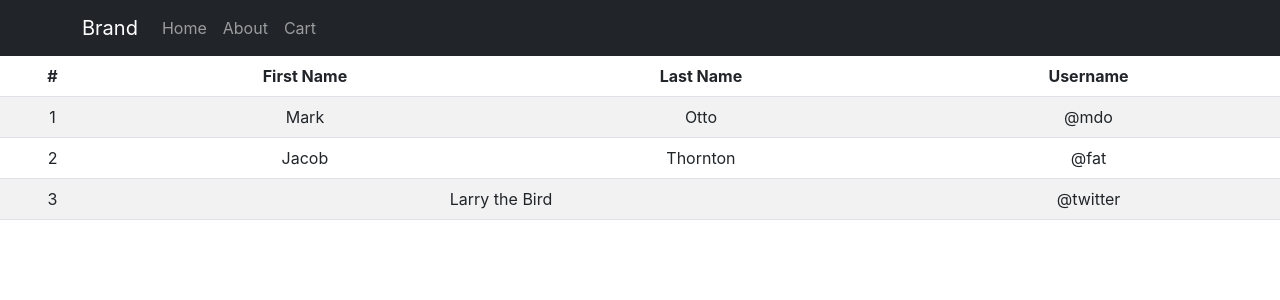
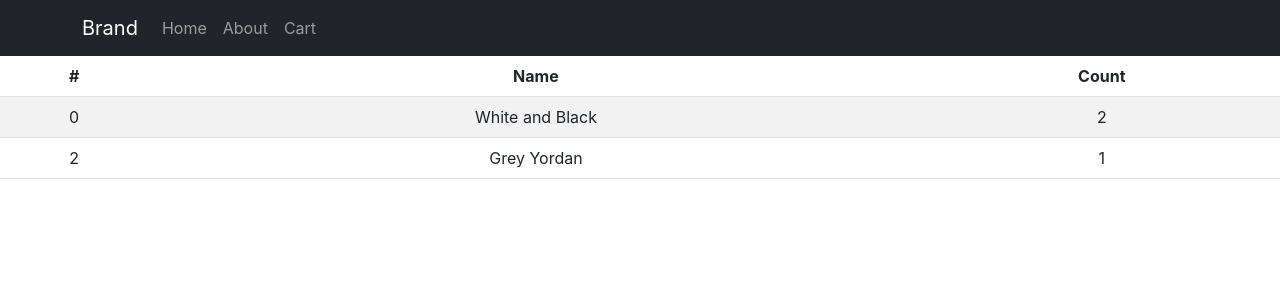
Before and after one commit to ehdrn3020/shop_reactjs, a React (Create React App) app: page /cart in a window 1280 px wide. Shown: the top 300 px of the page. Built offline with nearby package versions, Linux system fonts and the light colour scheme.

Commit message:
20230119 redux state

```diff
--- a/src/App.js
+++ b/src/App.js
@@ -3,7 +3,7 @@ import { Button, Container, Nav, Navbar, Row, Col } from 'react-bootstrap';
 import { Routes, Route, Link, useNavigate, Outlet } from 'react-router-dom';
 import axios from 'axios';
 import './App.css';
-import data from './data';
+import data from './datas/item';
 import Detail from './routes/Detail';
 import Cart from './routes/Cart';
 
--- /dev/null
+++ b/src/datas/wishlist.js
@@ -0,0 +1,6 @@
+const wishlist = [
+    {id : 0, name : 'White and Black', count : 2},
+    {id : 2, name : 'Grey Yordan', count : 1}
+]
+
+export default wishlist
--- a/src/routes/Cart.js
+++ b/src/routes/Cart.js
@@ -1,36 +1,32 @@
 import { Table } from 'react-bootstrap';
-
+import { useSelector } from 'react-redux';
 
 function Cart() {
+
+    let list = useSelector((state)=>{return state.wishlist})
+
     return (
         <div>
             <Table striped>
                 <thead>
                     <tr>
-                    <th>#</th>
-                    <th>First Name</th>
-                    <th>Last Name</th>
-                    <th>Username</th>
+                        <th>#</th>
+                        <th>Name</th>
+                        <th>Count</th>
                     </tr>
                 </thead>
                 <tbody>
-                    <tr>
-                    <td>1</td>
-                    <td>Mark</td>
-                    <td>Otto</td>
-                    <td>@mdo</td>
-                    </tr>
-                    <tr>
-                    <td>2</td>
-                    <td>Jacob</td>
-                    <td>Thornton</td>
-                    <td>@fat</td>
-                    </tr>
-                    <tr>
-                    <td>3</td>
-                    <td colSpan={2}>Larry the Bird</td>
-                    <td>@twitter</td>
-                    </tr>
+                    {
+                        list.map((item)=>{
+                            return (
+                                <tr key={item.id}>
+                                    <td>{item.id}</td>
+                                    <td>{item.name}</td>
+                                    <td>{item.count}</td>
+                                </tr>
+                            )
+                        })
+                    }
                 </tbody>
             </Table>
         </div>
--- a/src/store.js
+++ b/src/store.js
@@ -1,5 +1,25 @@
-import { configureStore } from '@reduxjs/toolkit'
+import { configureStore, createSlice } from '@reduxjs/toolkit'
+import wishlist from './datas/wishlist';
+
+let user_val = createSlice({
+  name: 'user',
+  initialState : 'kang'
+})
+
+let stock_val = createSlice({
+  name: 'stock',
+  initialState : [10,11,12]
+})
+
+let wishlist_val = createSlice({
+  name: 'wishlist',
+  initialState : wishlist
+})
 
 export default configureStore({
-  reducer: { }
+  reducer: {
+    user : user_val.reducer,
+    stock : stock_val.reducer,
+    wishlist : wishlist_val.reducer
+  }
 })
```
Also changed, not shown: src/datas/item.js (renamed from src/data.js).
